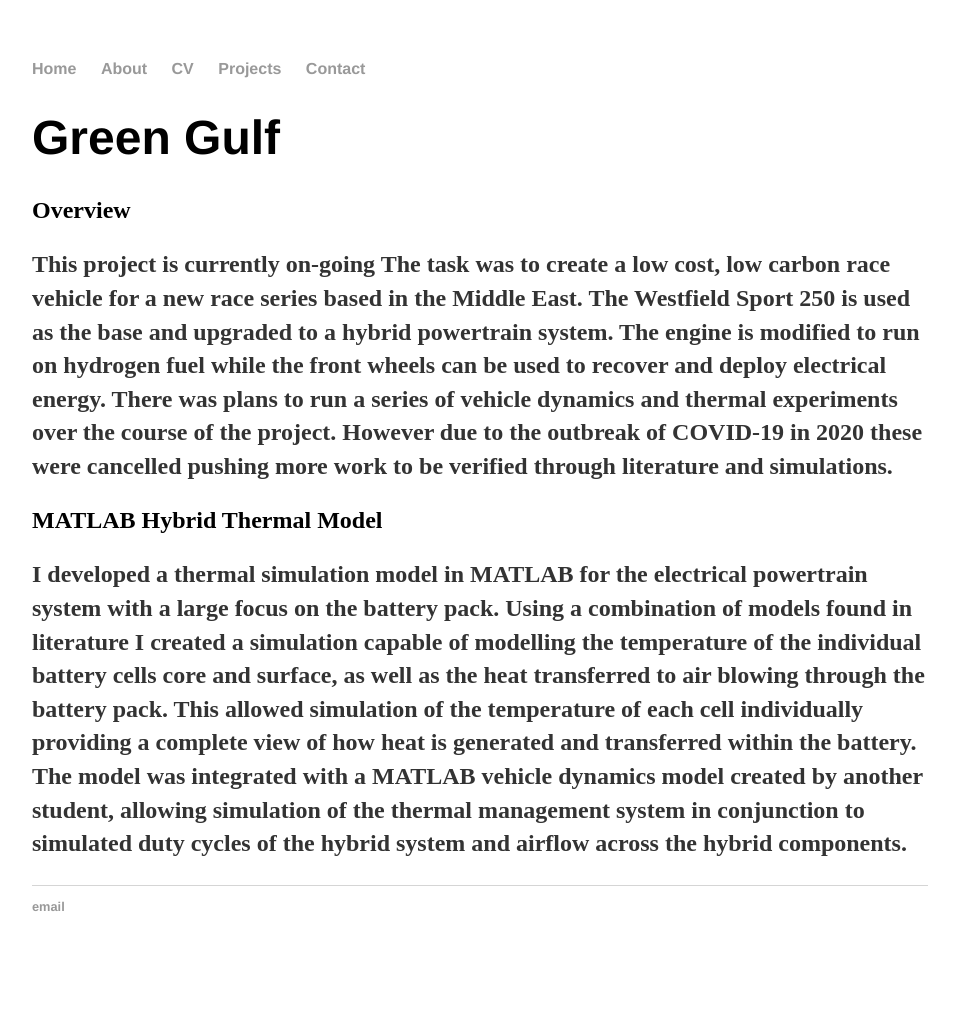
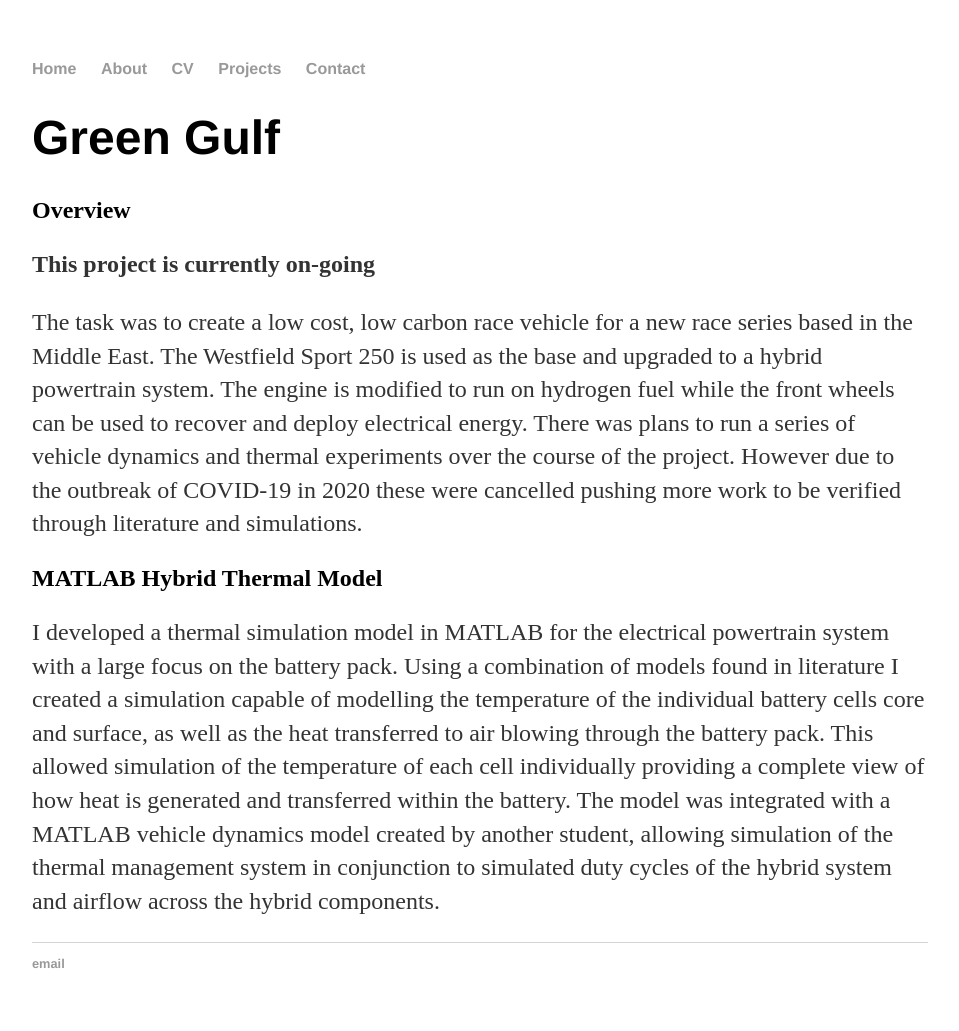
Before and after one commit to Bill371/Bill371.github.io, a Jekyll site: the page built from Projects/GreenGulf/index.html, in a window 1280 px wide. Shown: the whole page, without its empty margins (160-1119 px from the left). Built offline with Jekyll 4.4.1, drawn with Linux system fonts in a browser that asks for light colours; before the commit the page ends 974 px from its top, so only the background shows below that.

```diff
--- a/Projects/GreenGulf/index.html
+++ b/Projects/GreenGulf/index.html
@@ -5,9 +5,8 @@ title: Green Gulf
 <h1>{{ page.title }}</h1>
 
 <h2>Overview</h2>
+<p><B> This project is currently on-going</B></p>
 <p>
-  <B> This project is currently on-going<B>
-
   The task was to create a low cost, low carbon race vehicle for a new race series
   based in the Middle East. The Westfield Sport 250 is used as the base and upgraded
   to a hybrid powertrain system. The engine is modified to run on hydrogen fuel
```
